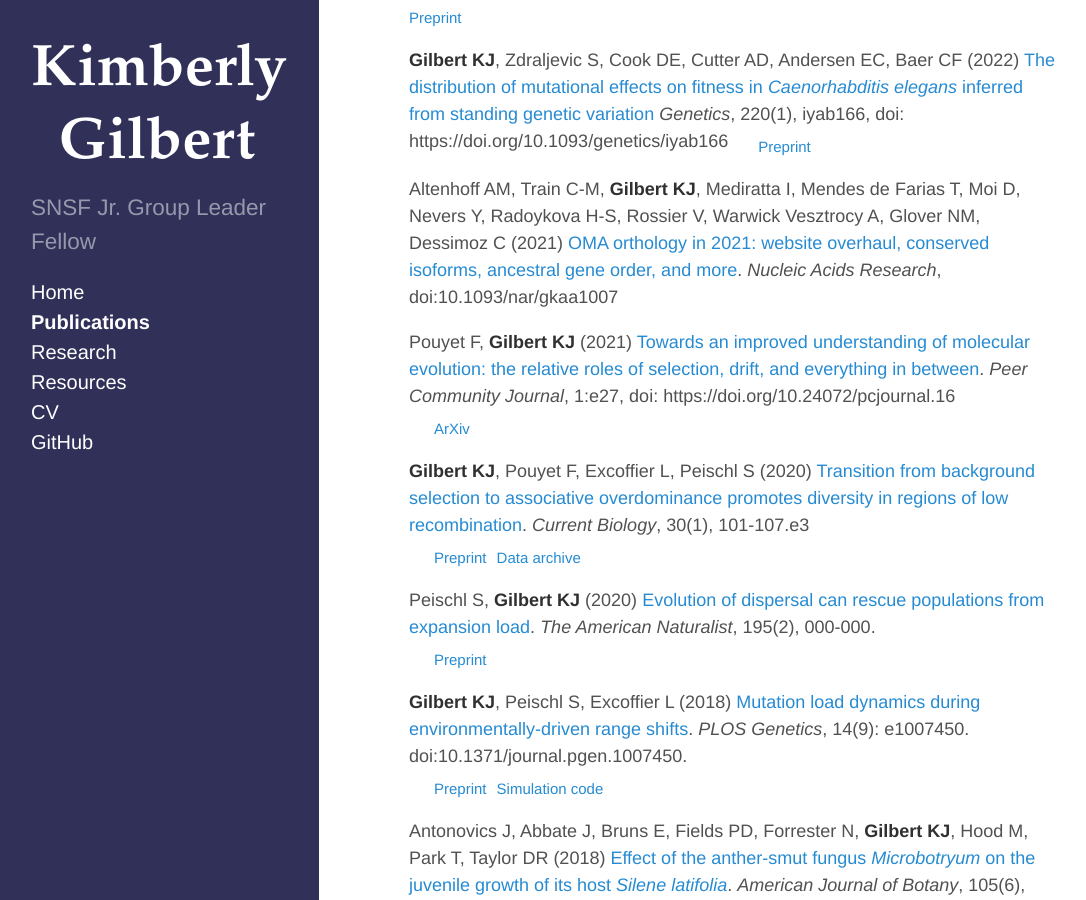
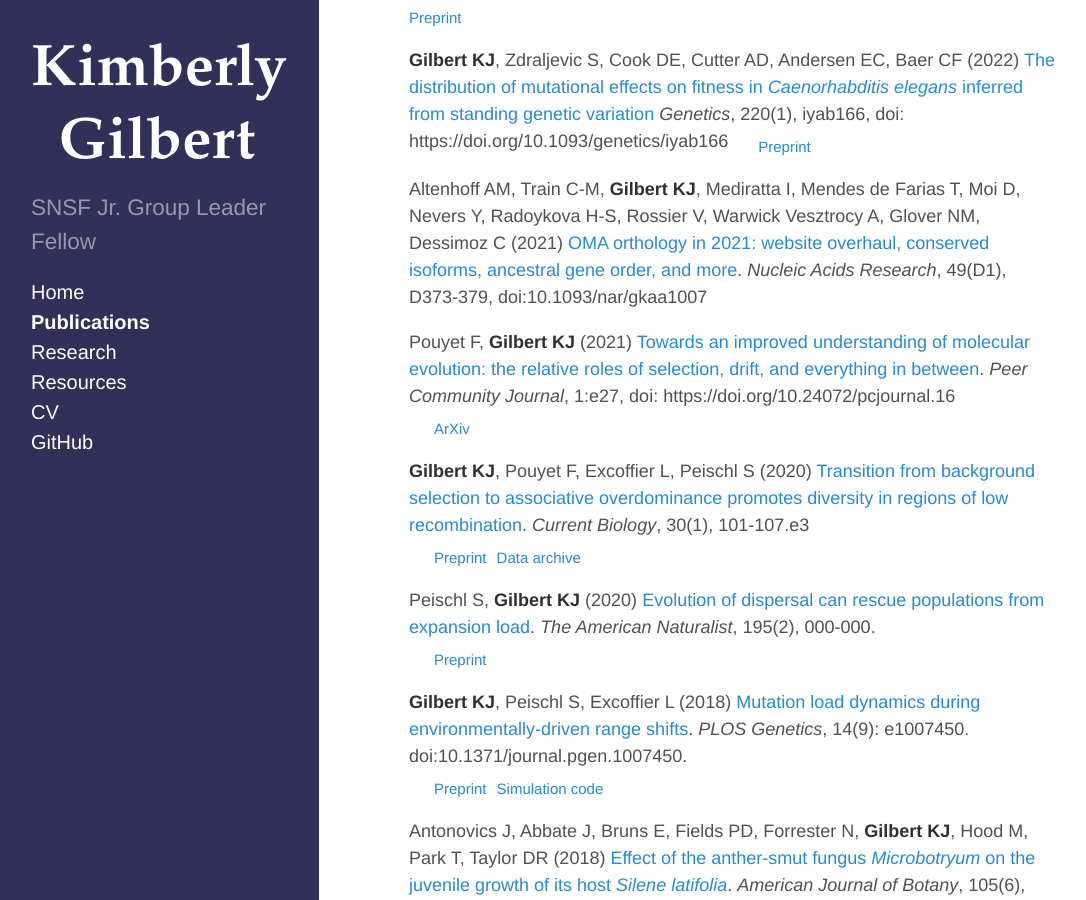
Before and after one commit to kjgilbert/kjgilbert.github.io, a Jekyll site: the page built from publications.md, in a window 1280 px wide and 900 px high, scrolled down 375 px. Shown: the whole window, without its empty margins (5-1091 px from the left). Built offline with Jekyll 4.4.1, drawn with Linux system fonts in a browser that asks for light colours; Markdown is read by kramdown in place of the engine named in the settings.

Commit message:
update pubs

```diff
--- a/publications.md
+++ b/publications.md
@@ -15,7 +15,7 @@ title: Publications
 **Gilbert KJ**, Zdraljevic S, Cook DE, Cutter AD, Andersen EC, Baer CF (2022) [The distribution of mutational effects on fitness in *Caenorhabditis elegans* inferred from standing genetic variation](https://academic.oup.com/genetics/article-abstract/220/1/iyab166/6383146?redirectedFrom=fulltext&login=false) *Genetics*, 220(1), iyab166, doi: https://doi.org/10.1093/genetics/iyab166
 &nbsp;&nbsp;&nbsp;&nbsp; <sub>[Preprint](https://www.biorxiv.org/content/10.1101/2020.10.26.355446v1)</sub>
 
-Altenhoff AM, Train C-M, **Gilbert KJ**, Mediratta I, Mendes de Farias T, Moi D, Nevers Y, Radoykova H-S, Rossier V, Warwick Vesztrocy A, Glover NM, Dessimoz C (2021) [OMA orthology in 2021: website overhaul, conserved isoforms, ancestral gene order, and more](https://academic.oup.com/nar/advance-article/doi/10.1093/nar/gkaa1007/5974092). *Nucleic Acids Research*, doi:10.1093/nar/gkaa1007
+Altenhoff AM, Train C-M, **Gilbert KJ**, Mediratta I, Mendes de Farias T, Moi D, Nevers Y, Radoykova H-S, Rossier V, Warwick Vesztrocy A, Glover NM, Dessimoz C (2021) [OMA orthology in 2021: website overhaul, conserved isoforms, ancestral gene order, and more](https://academic.oup.com/nar/advance-article/doi/10.1093/nar/gkaa1007/5974092). *Nucleic Acids Research*, 49(D1), D373-379, doi:10.1093/nar/gkaa1007
 
 Pouyet F, **Gilbert KJ** (2021) [Towards an improved understanding of molecular evolution: the relative roles of selection, drift, and everything in between](https://evolbiol.peercommunityin.org/public/rec?id=219&reviews=True). *Peer Community Journal*, 1:e27, doi: https://doi.org/10.24072/pcjournal.16
 &nbsp;&nbsp;&nbsp;&nbsp; <sub>[ArXiv](https://arxiv.org/abs/1909.11490)</sub>
```
